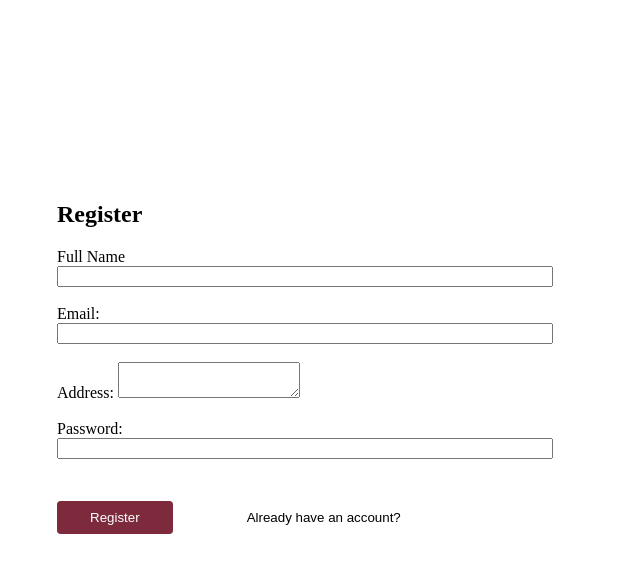
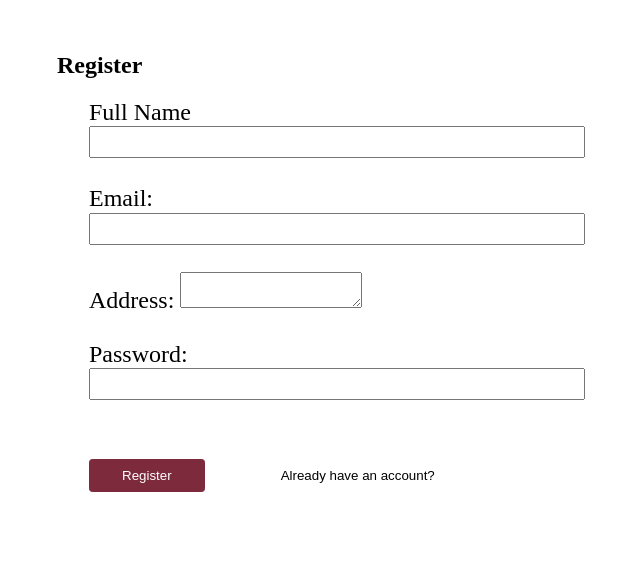
Before and after one commit to jimmyjamesm10-code/ecomerce-project, a Spring Boot app: page /registration in a window 1280 px wide. Shown: the part 85-658 px from the top of the page, without its empty margins (335-975 px from the left). Run offline with Spring Boot 4, Linux system fonts and the light colour scheme.

Commit message:
Update style

```diff
--- a/src/main/resources/static/appstyle.css
+++ b/src/main/resources/static/appstyle.css
@@ -331,6 +331,7 @@ h2.checkout-total {
 #checkout-form textarea {
     box-sizing: border-box;
     width: 100%;
+    height: 2rem
 }
 
 .request-user-login {
@@ -345,11 +346,12 @@ h2.checkout-total {
     margin-left: 4rem;
 }
 
-.registration_form {
+#registration_form {
     margin-left: 2rem;
+    font-size: 1.5rem
 }
 
-body.registration-page {
+body .registration-page {
     min-height: 100vh;
     display: flex;
     flex-direction: column;
```
